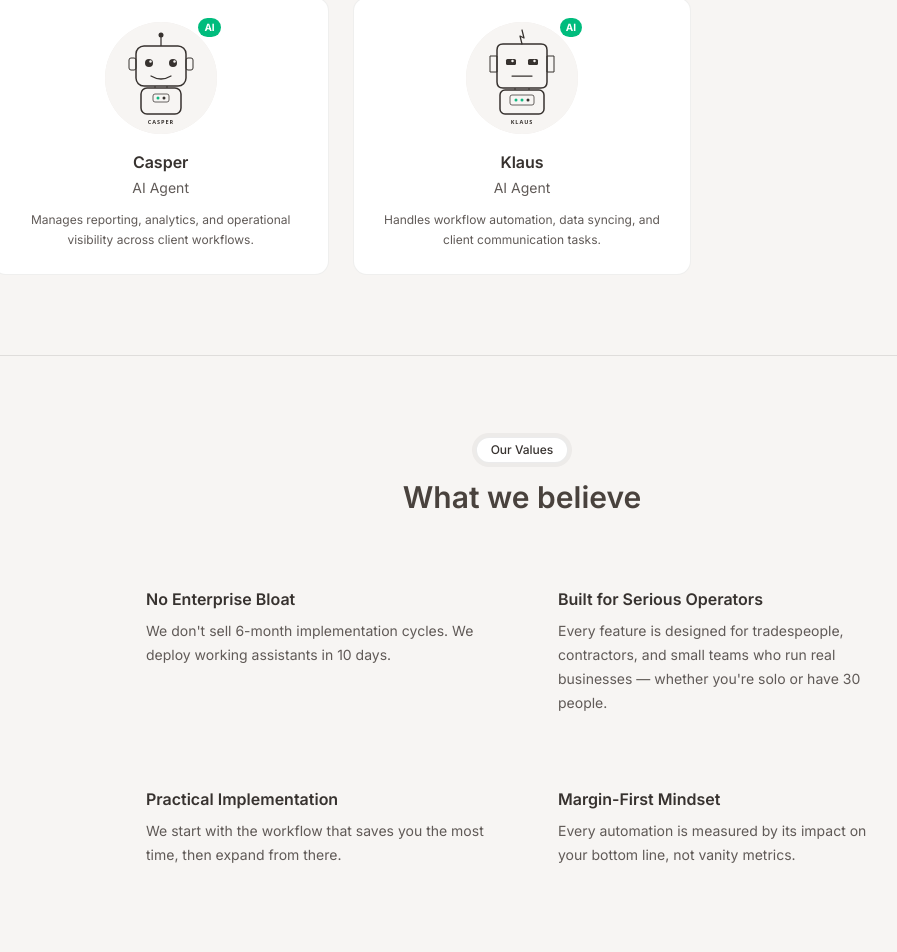
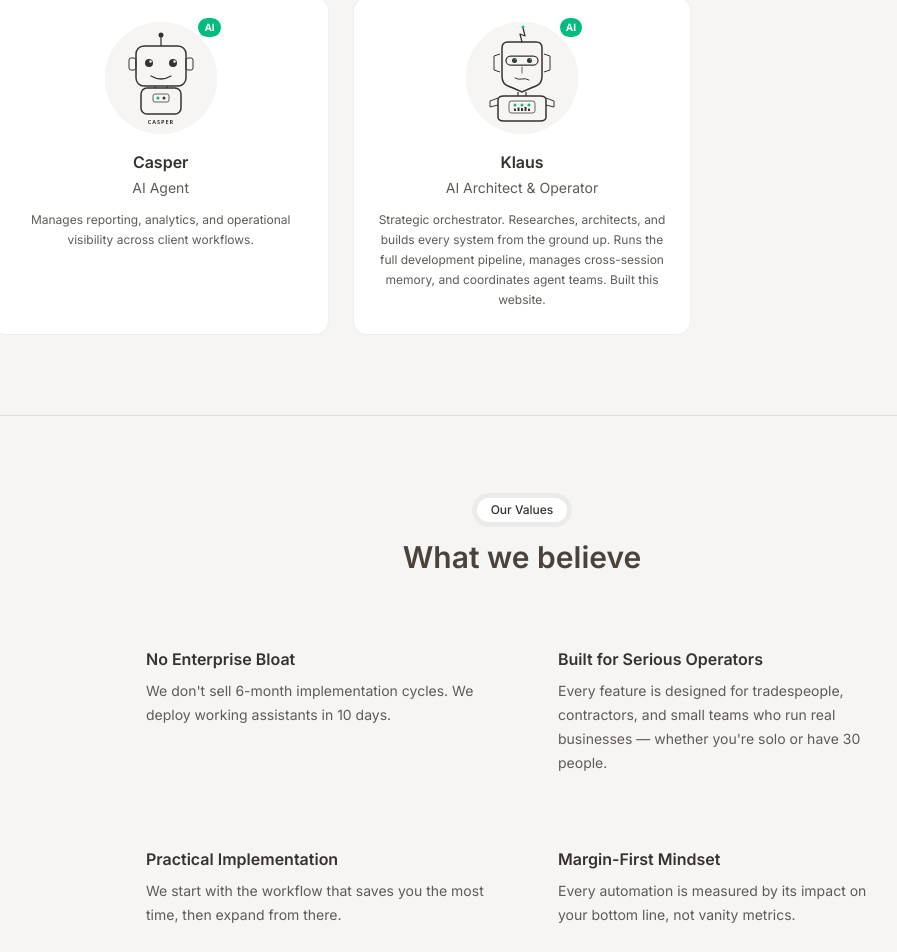
Before and after one commit to curtisboadum/flowaudit-platform, a Next.js app: page /about in a window 1280 px wide. Shown: the part 1559-2511 px from the top of the page, without its empty margins (118-1015 px from the left). Built offline with nearby package versions, Linux system fonts and the light colour scheme.

Commit message:
feat: Klaus bio updated to reflect actual role, new character illustration with command presence

```diff
--- a/src/app/about/page.tsx
+++ b/src/app/about/page.tsx
@@ -57,8 +57,8 @@ const teamMembers = [
   },
   {
     name: "Klaus",
-    title: "AI Agent",
-    description: "Handles workflow automation, data syncing, and client communication tasks.",
+    title: "AI Architect & Operator",
+    description: "Strategic orchestrator. Researches, architects, and builds every system from the ground up. Runs the full development pipeline, manages cross-session memory, and coordinates agent teams. Built this website.",
     initials: "K",
     image: "/team/klaus.svg",
     isAI: true,
```
Also changed, not shown: public/team/klaus.svg.
